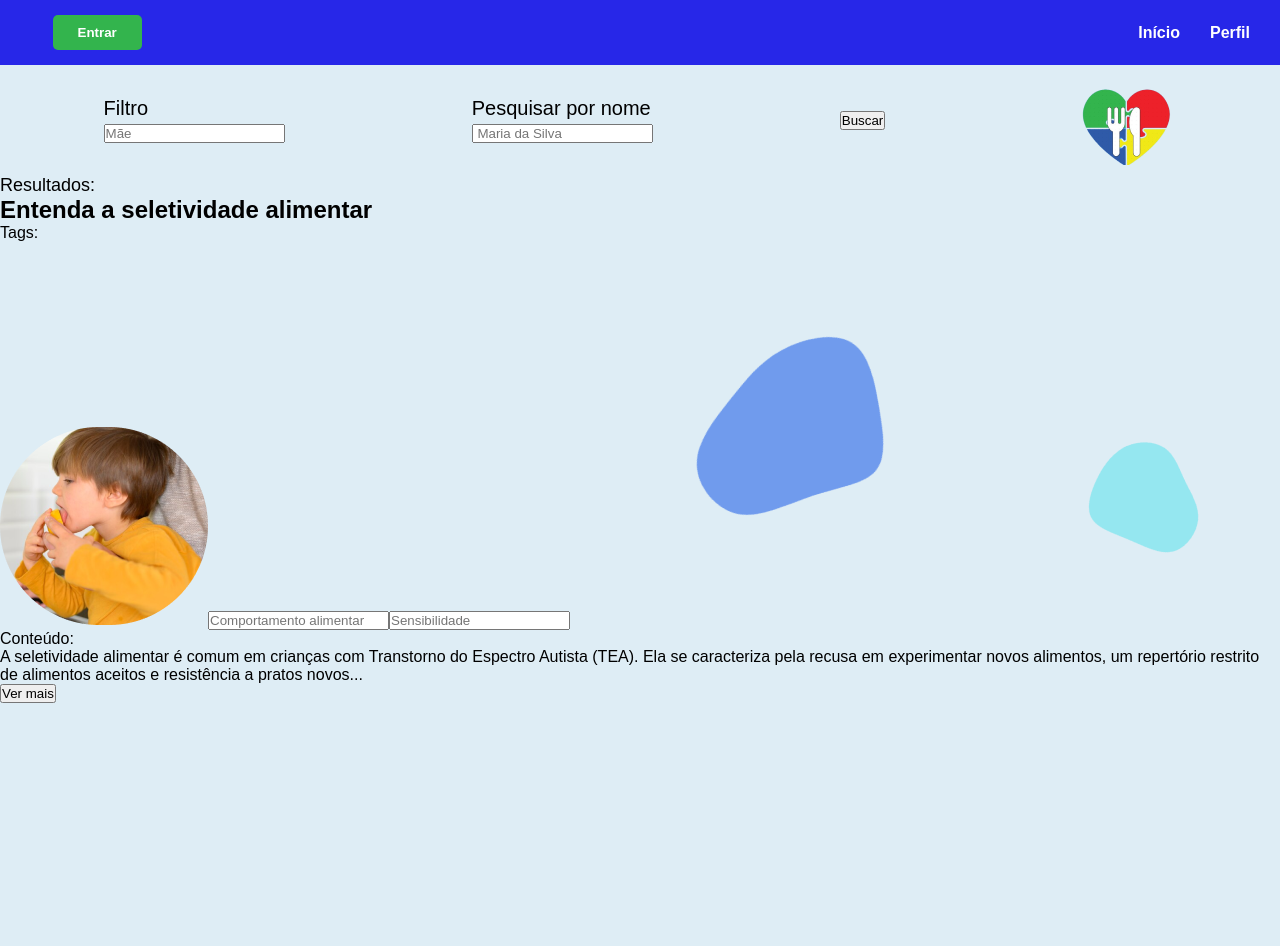
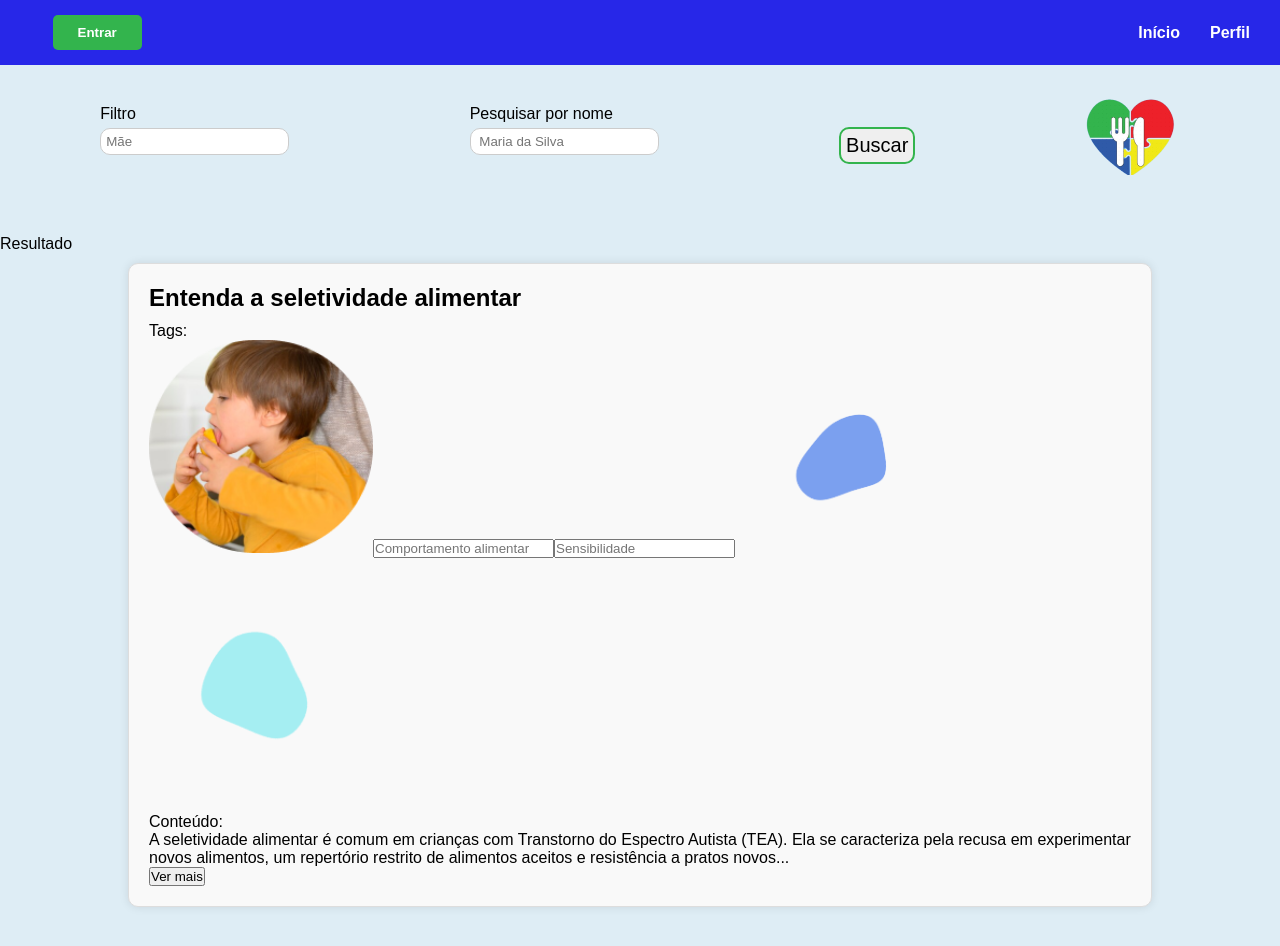
Before and after one commit to PaulaRobertaSuelen/Seguran-a-Alimentar-, a React (Vite) app: page /pesquisarperfil in a window 1280 px wide. Shown: the top 946 px of the page. Before the commit the page ends 800 px from the top, so only its background shows below. Built offline with nearby package versions, Linux system fonts and the light colour scheme.

Commit message:
alteraçao de designer

```diff
--- a/src/pages/PesquisarPerfil/index.jsx
+++ b/src/pages/PesquisarPerfil/index.jsx
@@ -22,21 +22,24 @@ export default function Pesquisar(){
                             </S.Cabercario>
 
                             <S.Resultado>
-                                <p>Resultados:</p>
+
                             </S.Resultado>
+                                    <p> Resultado </p>
+                            <S.Container>
+                                    <S.Caixa>
 
-                           <div>
                                     <h2> Entenda a seletividade alimentar</h2>
                                     <p>Tags:</p>
-                                <img src="src/assets/criaça.png" alt="imagen de uma criança " />
+                                    <S.Im src="src/assets/criaça.png" alt="imagen de uma criança " />
                                     <input type="text" placeholder="Comportamento alimentar" />
                                     <input type="text" placeholder="Sensibilidade"/>
-                                <img src="src/assets/bola(1).png" alt="bolha" />
-                                <img src="src/assets/bola(2) .png" alt="bolha" />
+                                    <S.Im src="src/assets/bola(1).png" alt="bolha" />
+                                    <S.Im src="src/assets/bola(2) .png" alt="bolha" />
                                     <p>Conteúdo:</p>
                                     <p> A seletividade alimentar é comum em crianças com Transtorno do Espectro  Autista (TEA). Ela se caracteriza pela recusa em experimentar novos  alimentos, um repertório restrito de alimentos aceitos e resistência a pratos novos...</p>
                                     <button>Ver mais </button>
-                           </div>
+                                </S.Caixa>
+                            </S.Container>
 
 
                 </>
--- a/src/pages/PesquisarPerfil/styles.js
+++ b/src/pages/PesquisarPerfil/styles.js
@@ -2,16 +2,69 @@ import styled from 'styled-components';
 
 export const Cabercario = styled.div`
     display: flex;
+    justify-content: space-around;
     align-items: center;
-    font-size: 20px;
-    justify-content: space-around;
-    padding: 10px;
+    padding: 20px;
+
+    div {
+        display: flex;
+        flex-direction: column;
+        margin-right: 20px;
+
+        input {
+        margin-top: 5px;
+        padding: 5px;
+        border: 1px solid #ccc;
+        border-radius: 10px;
+        }
+    }
+        /* butao de Buscar */
+    button {
+        border: 2px solid #33B44D;
+        background-color: rgb( #DEEDF5);
+        border-radius: 10px;
+        font-size: 20px;
+        margin-top: 30px;
+        padding: 5px;
+    }
+
 `;
 export const Resultado = styled.div`
-display: flex;
-align-items:  center;
-font-size: 18px;
-justify-content: space-between;
+    margin: 20px;
+    display: flex;
+    margin-right: 20px;
 
 
 `;
+export const Container = styled.div`
+    display: flex;
+    flex-direction: column;
+    align-items: center;
+    height: 100vh;
+
+`;
+export const Caixa = styled.div`
+    width: 80%;
+    padding: 20px;
+    margin: 10px 0;
+    border: 1px solid #ddd;
+    border-radius: 10px;
+    background-color: #f9f9f9;
+    box-shadow: 0 0 10px rgba(0, 0, 0, 0.1);
+    h2{
+        font-size: 24px;
+        margin-bottom: 10px;
+    }
+`;
+
+export const Im = styled.img`
+    width: 14rem;
+
+`;
+export const Corpo = styled.div`
+
+display: flex;
+align-items: baseline;
+font-size: 20px;
+justify-content: space-between;
+`;
```
Lines whose indentation alone changed are shown as unchanged.
